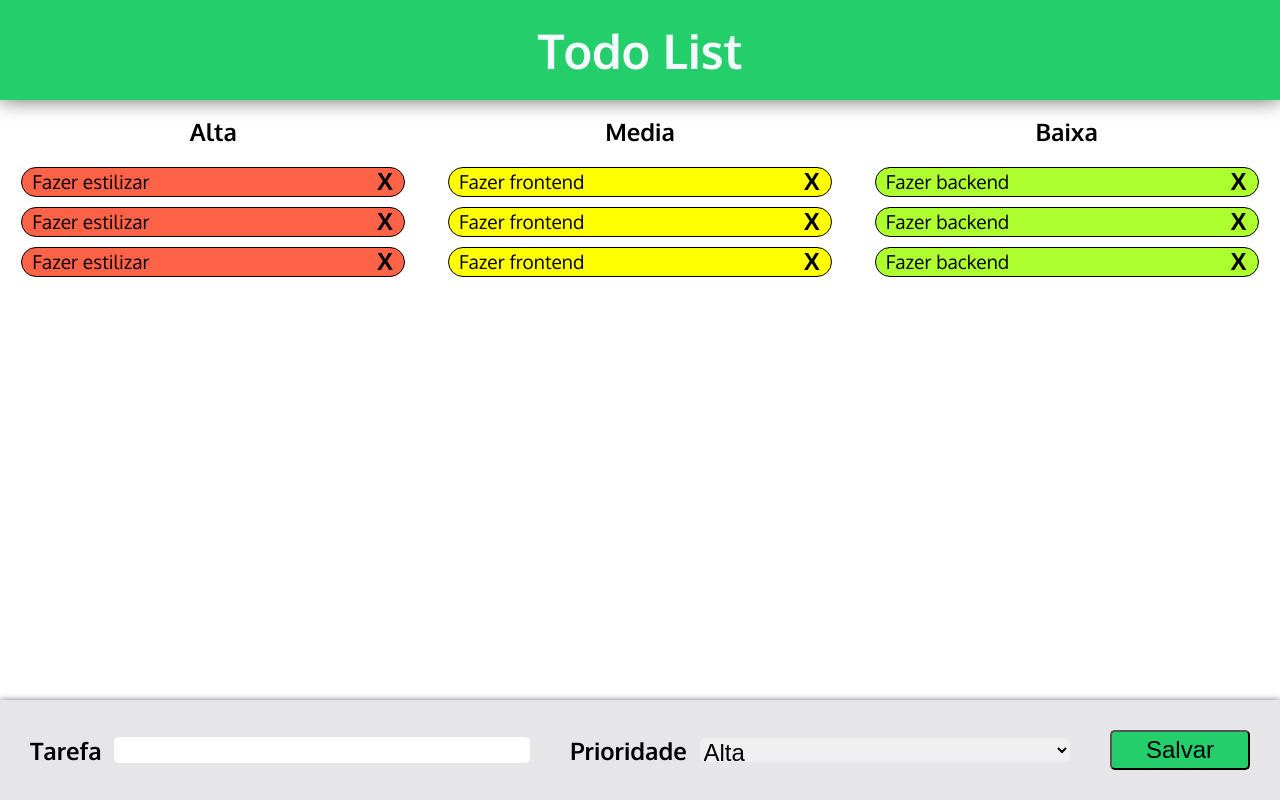
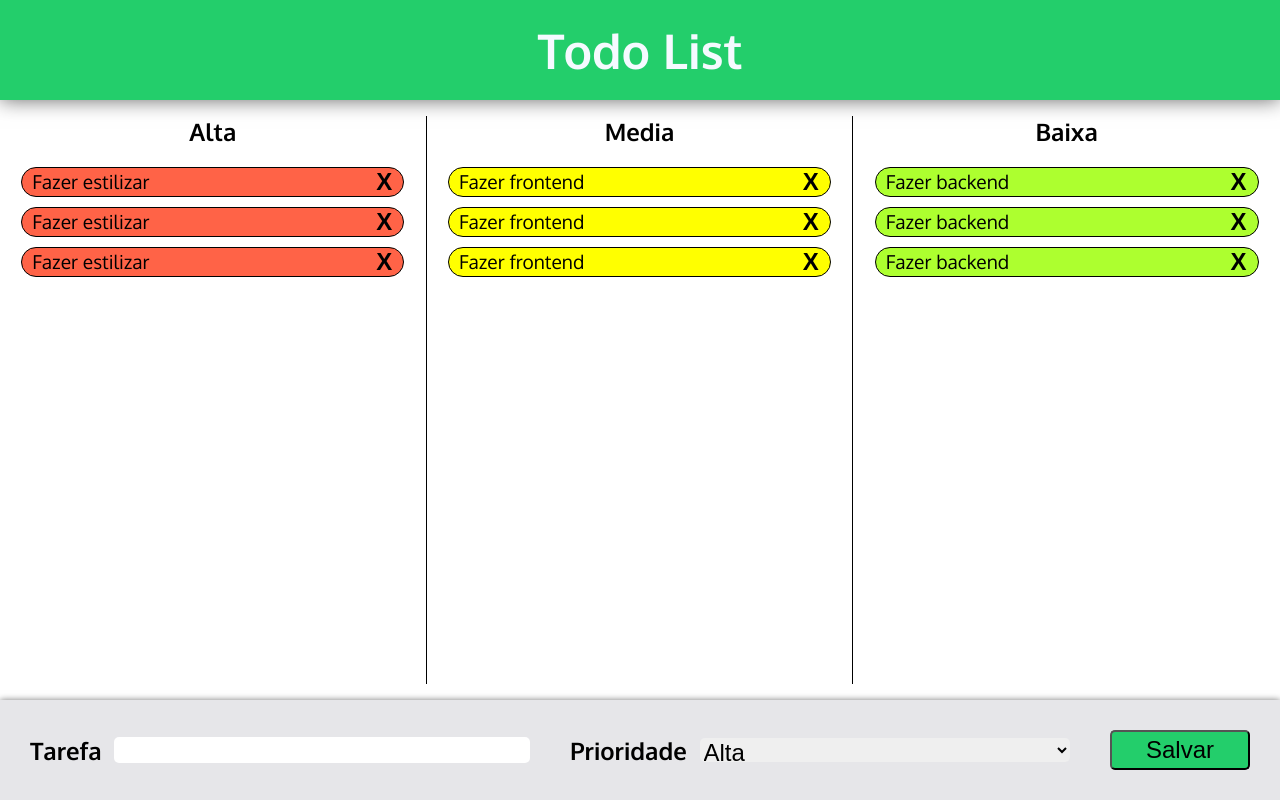
Before and after one commit to caiojardim/todo-react, a React (Create React App) app: page / in a window 1280 px wide. Built offline with nearby package versions, Linux system fonts and the light colour scheme; data requests are answered from the project's data file.

Commit message:
border right to split ListGroups

```diff
--- a/src/components/ListGroup.css
+++ b/src/components/ListGroup.css
@@ -1,5 +1,23 @@
 .container-element h2 {
     margin-top: 0;
+}
+
+.container-element.high {
+    border-right: black solid 1px;
+}
+
+.container-element.midle {
+    border-right: black solid 1px;
+}
+
+@media(max-width: 900px) {
+    .container-element.high {
+        border-right: none;
+    }
+
+    .container-element.midle {
+        border-right: none
+    }
 }
 
 .list-item {
--- a/src/components/ListGroup.jsx
+++ b/src/components/ListGroup.jsx
@@ -6,7 +6,7 @@ export default function (props) {
         return <span>Loading...</span>
       }
     return (
-        <div className='container-element'>
+        <div className={`container-element ${props.priority}`}>
             <h2>{props.title}</h2>
             <ul>
             {props.listOfElements.map(item => {
--- a/src/components/template/Main.css
+++ b/src/components/template/Main.css
@@ -17,7 +17,7 @@
 .container-element {
     box-sizing: border-box;
     padding: 0;
-    margin-top: 1rem;
+    margin: 1rem 0;
 
     display: flex;
     align-items: center;
```
